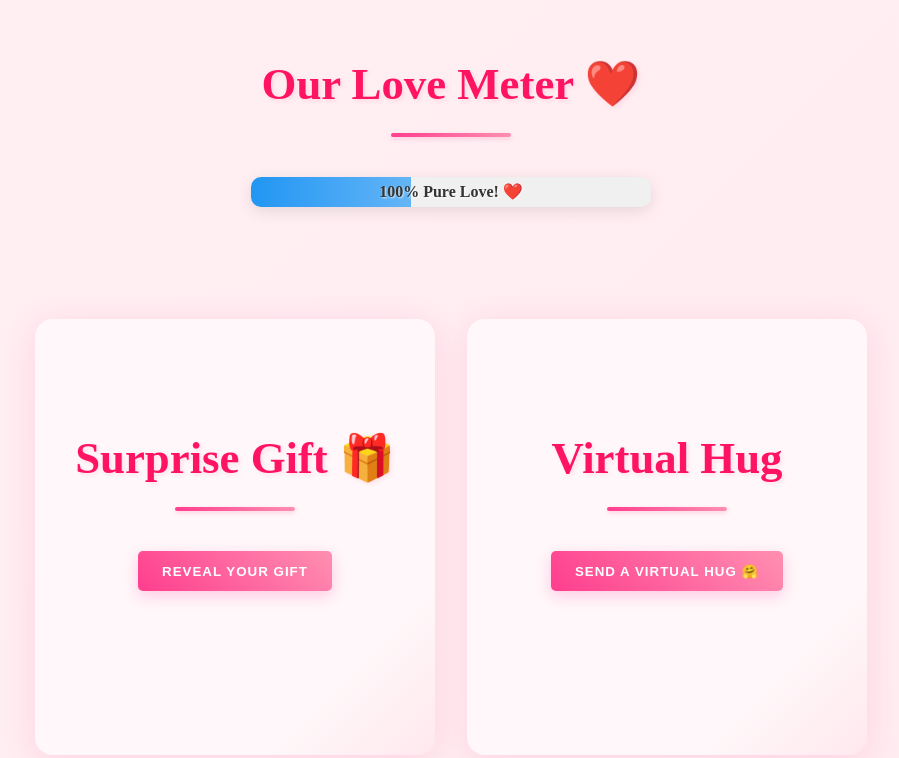
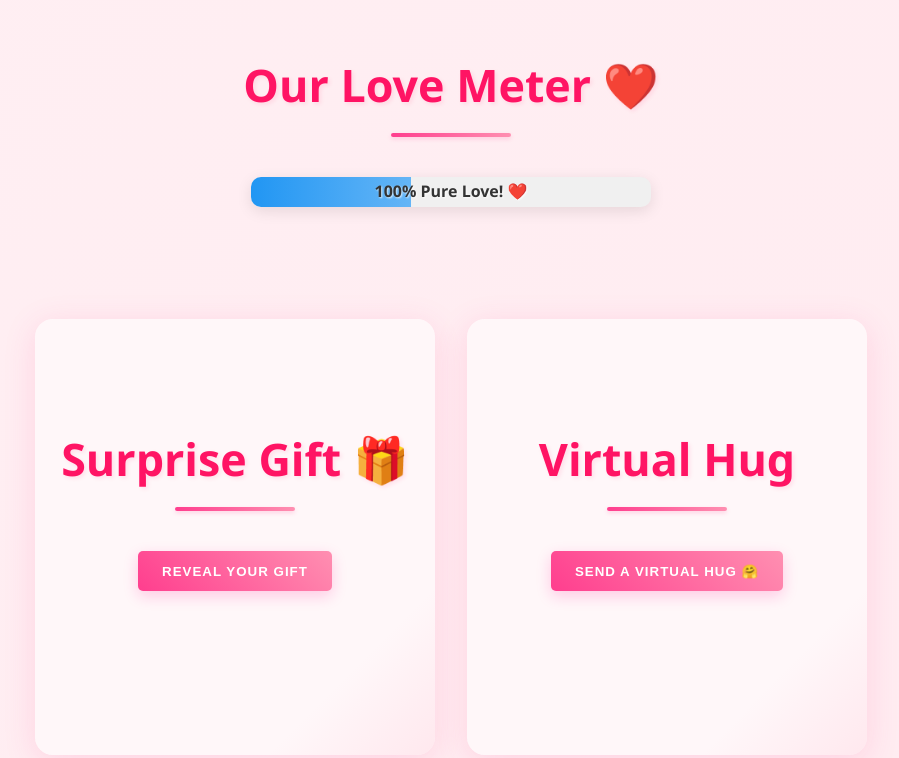
Before and after one commit to Jisnu3/HappyBirthday, a plain HTML site: page index.html in a window 1280 px wide. Shown: the part 4263-5021 px from the top of the page, without its empty margins (189-1088 px from the left). Drawn offline with Linux system fonts and the light colour scheme; a script that the page names is missing.

Commit message:
Update style.css

```diff
--- a/assets/css/style.css
+++ b/assets/css/style.css
@@ -1,4 +1,4 @@
-:root {
+    :root {
     --primary-color: #FF3E8E;
     --secondary-color: #FF8FB1;
     --background-color: #FFF5F7;
@@ -18,7 +18,7 @@
 
 body {
     background: linear-gradient(135deg, var(--background-color), #FFE8EE);
-    font-family: 'Times New Roman', cursive;
+    font-family: 'Segoe UI', Algerian;
     color: var(--text-color);
     line-height: 1.6;
     position: relative;
```
